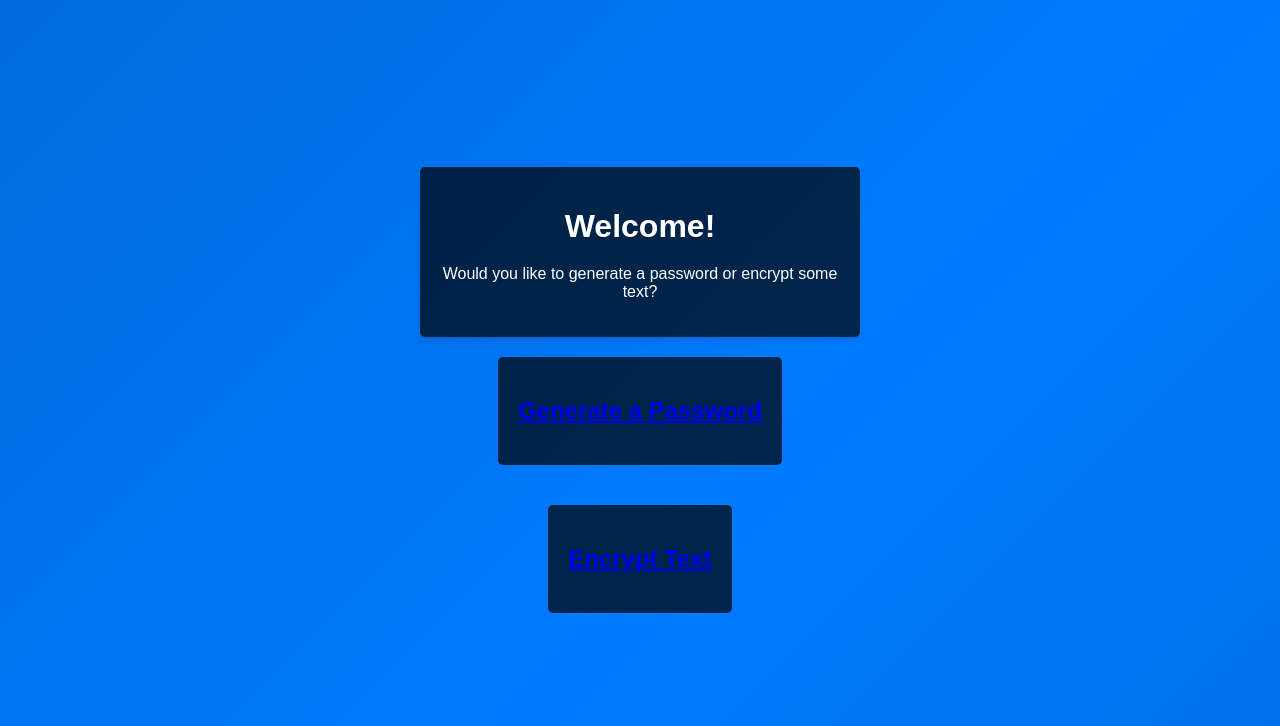
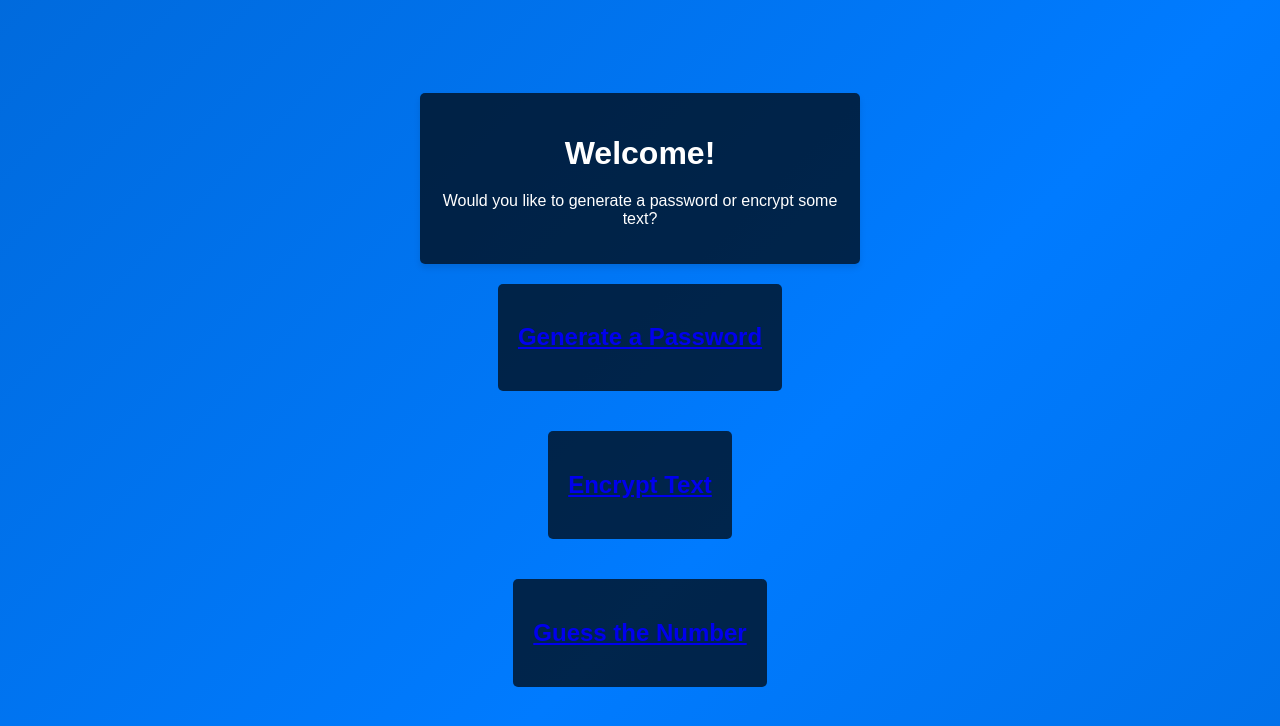
Before and after one commit to dlaytonstl/encryption, a Flask app: page / in a window 1280 px wide. Shown: the top 726 px of the page. Run offline with Flask 2, Linux system fonts and the light colour scheme.

Commit message:
need to fix the new number_guess

```diff
--- a/app.py
+++ b/app.py
@@ -15,6 +15,10 @@ def encrypt_string(input_string, key):
 
 def decrypt_string(input_string, key):
     return encrypt_string(input_string, {v: k for k, v in key.items()})
+
+def number_rand():
+    rn = random.randrange(10)
+    return rn
 
 @app.route('/', methods=['GET'])
 def home():
@@ -62,6 +66,59 @@ def password_generator():
         return render_template('password_gen.html', password=new_pass)
 
     return render_template('password_gen.html', password=None)
+
+
+
+# @app.route('/number_guess', methods=['GET', 'POST'])
+# def number_guess():
+#     if request.method == 'POST':
+#         target_number = number_rand()
+#         attempts = 0
+#         while attempts < 4:
+#             pg = int(request.form['guess'])
+#             if pg == target_number:
+#                 result = "Congratulations! You guessed the correct number."
+#                 break
+#             elif pg < target_number:
+#                 result = "Try a higher number."
+#                 attempts += 1
+#             else:
+#                 result = "Try a lower number."
+#                 attempts += 1
+#         else:
+#             result = f"Sorry, you're out of guesses. The correct number was {target_number}."
+
+#         return render_template('number_guess.html', result=result)
+
+#     return render_template('number_guess.html', result=None)
+
+@app.route('/number_guess', methods=['GET', 'POST'])
+def number_guess():
+    if request.method == 'POST':
+        target_number = number_rand()
+        attempts = 0
+        correct_guess = False  # Initialize a flag to track correct guesses
+
+        while attempts < 4:
+            pg = int(request.form['guess'])
+            if pg == target_number:
+                result = "Congratulations! You guessed the correct number."
+                correct_guess = True  # Set the flag to True for correct guesses
+                break
+            else:
+                result = "dumbass"
+                attempts += 1
+
+        if not correct_guess:  # Check the flag to determine if they ran out of guesses
+            result = f"Sorry, you're out of guesses. The correct number was {target_number}."
+
+        return render_template('number_guess.html', result=result)
+
+    return render_template('number_guess.html', result=None)
+
+
+
+
 
 if __name__ == '__main__':
     app.run(debug=True)
--- a/requirements.txt
+++ b/requirements.txt
@@ -2,3 +2,4 @@ Flask==2.1.1
 Werkzeug==2.0.2
 Jinja2==3.0.3
 click==8.0.3
+random
--- a/templates/homepage.html
+++ b/templates/homepage.html
@@ -37,5 +37,10 @@
         <h2>Encrypt Text</h2>
         <a href="/cipher" class="button"></a>
     </a>
+
+    <a href="/number_guess" class="option-container">
+        <h2>Guess the Number</h2>
+        <a href="/number_guess" class="button"></a>
+    </a>
 </body>
 </html>
```
Also changed, not shown: templates/number_guess.html (added, +26 -0 lines).
